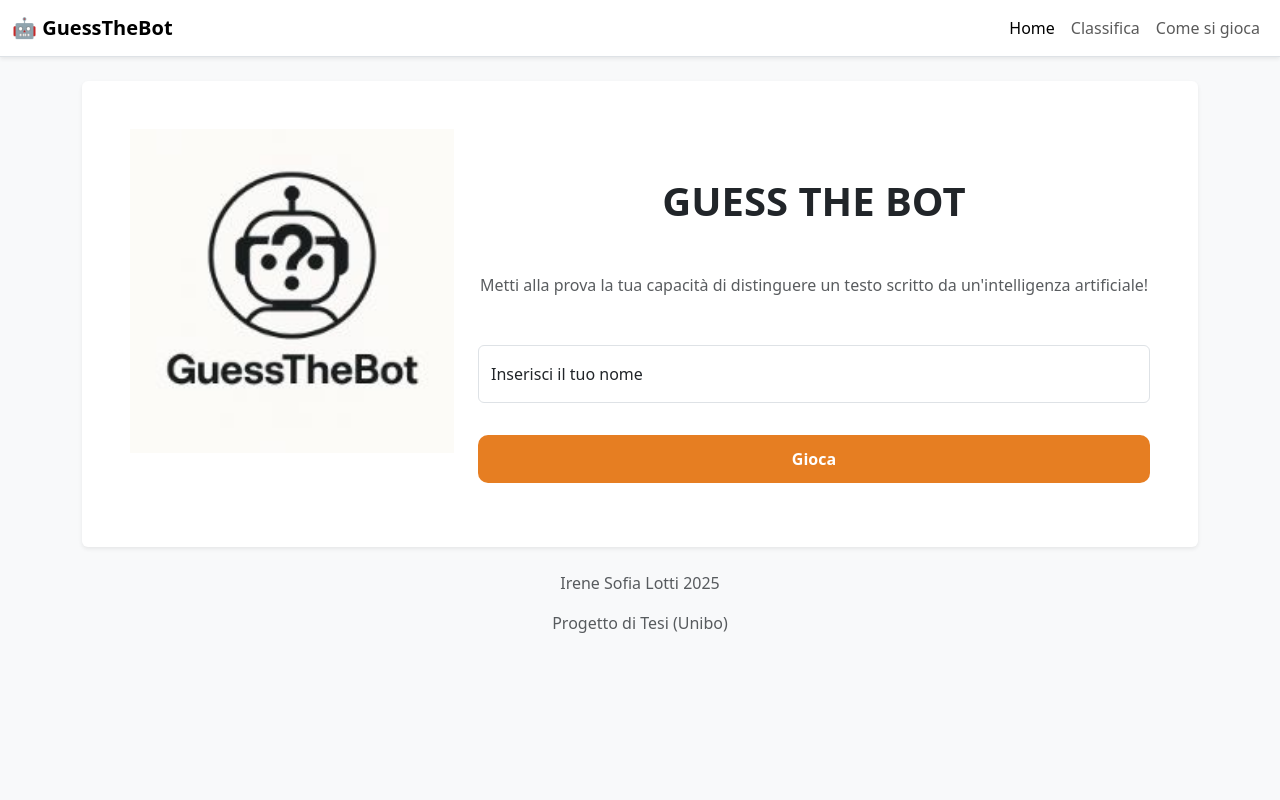
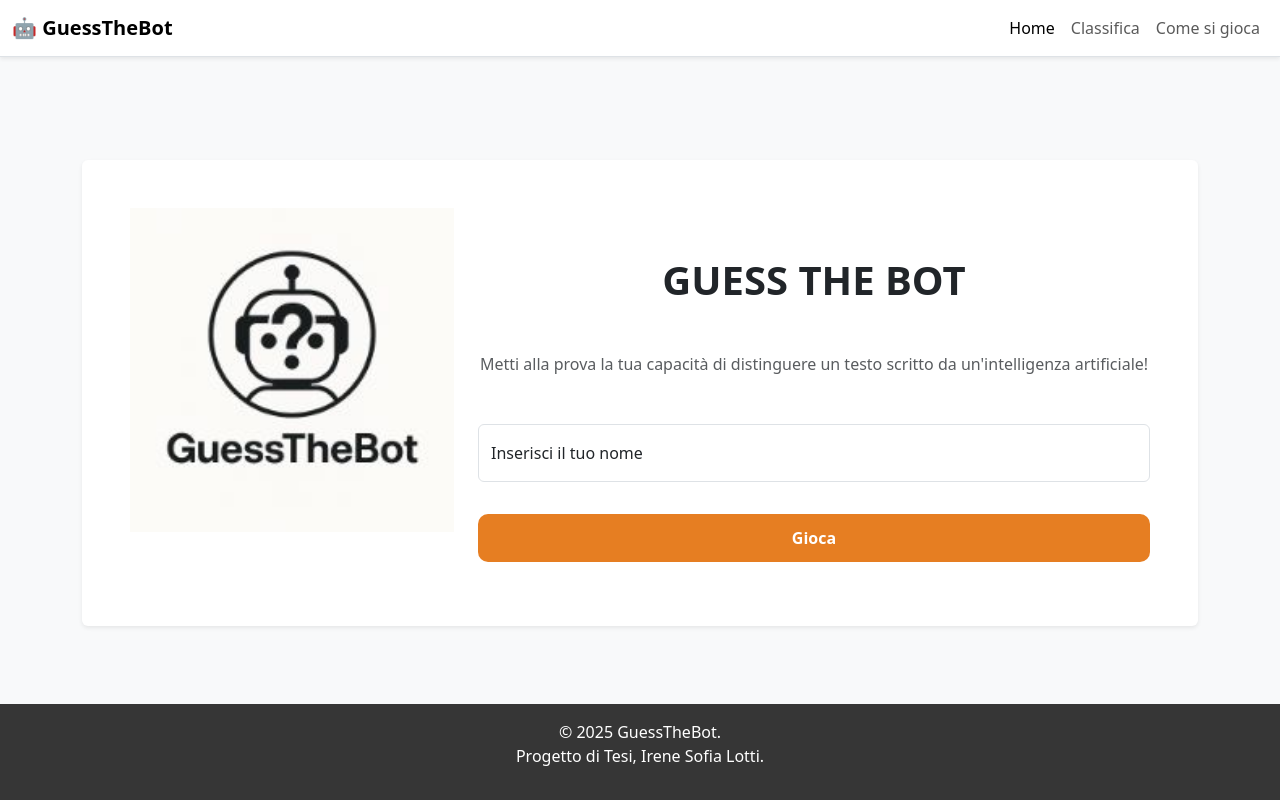
Before and after one commit to sofialottii/GuessTheBot, a PHP site: page /php/index.php in a window 1280 px wide. Run offline with PHP 8.4, Linux system fonts and the light colour scheme.

Commit message:
Fixed footer and WIP Index

```diff
--- a/assets/css/style.css
+++ b/assets/css/style.css
@@ -13,8 +13,18 @@ html, body {
 
 body {
     padding: 0 !important;
+    min-height: 100%;
+    display: grid;
+    grid-template-rows: auto 1fr auto; /*forzo il footer in fondo*/
 }
 
+
+body > footer {
+    background-color: rgb(54, 54, 54);
+    color: #fff;
+    text-align: center;
+    padding: 20px 0;
+}
 
 button {
     background-color: #E67E22;
--- a/template/base.php
+++ b/template/base.php
@@ -4,7 +4,7 @@
         <meta charset="UTF-8">
         <meta name="viewport" content="width=device-width, initial-scale=1.0">
         <title><?php echo $templateParams["titolo"]; ?></title>
-        <link rel="stylesheet" type="text/css" href="../assets/css/style.css?v=4687" />
+        <link rel="stylesheet" type="text/css" href="../assets/css/style.css?v=467" />
 
         <script src="https://cdn.jsdelivr.net/npm/bootstrap@5.3.3/dist/js/bootstrap.bundle.min.js" integrity="sha384-YvpcrYf0tY3lHB60NNkmXc5s9fDVZLESaAA55NDzOxhy9GkcIdslK1eN7N6jIeHz" crossorigin="anonymous"></script>
         <link href="https://cdn.jsdelivr.net/npm/bootstrap@5.3.3/dist/css/bootstrap.min.css" rel="stylesheet" integrity="sha384-QWTKZyjpPEjISv5WaRU9OFeRpok6YctnYmDr5pNlyT2bRjXh0JMhjY6hW+ALEwIH" crossorigin="anonymous">
@@ -47,15 +47,16 @@
             ?>
         <!-- fine main -->
 
-        <footer class="text-center text-muted mt-4">
+        <footer class="footer mt-auto mt-4 py-3">
+            <p class="text-center">
+                © 2025 GuessTheBot.<br/>
+                Progetto di Tesi, Irene Sofia Lotti.
+            </p>
+        </footer>
+        <!--<footer class="text-center text-muted mt-4">
             <p>Irene Sofia Lotti 2025</p>
             <p>Progetto di Tesi (Unibo)</p>
-            <!--<ul class="p-0">
-                <li>FAQ</li>
-                <li>Privacy</li>
-                <li>Terms</li>
-            </ul>-->
-        </footer>
+        </footer>-->
 
 
     </body>
```
Also changed, not shown: php/classifica.php (added, +11 -0 lines), php/regole.php (added, +11 -0 lines), template/contenutoClassifica.php (added), template/contenutoRegole.php (added).
